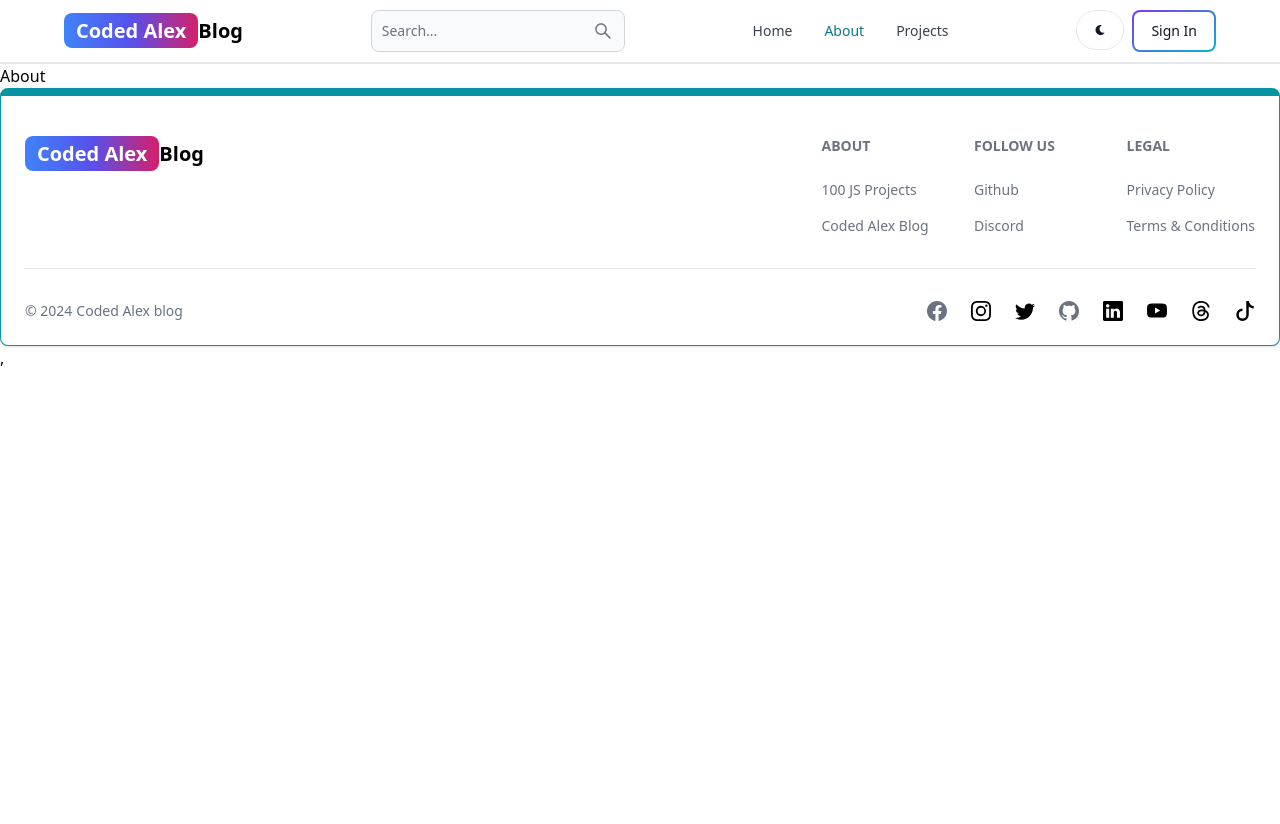
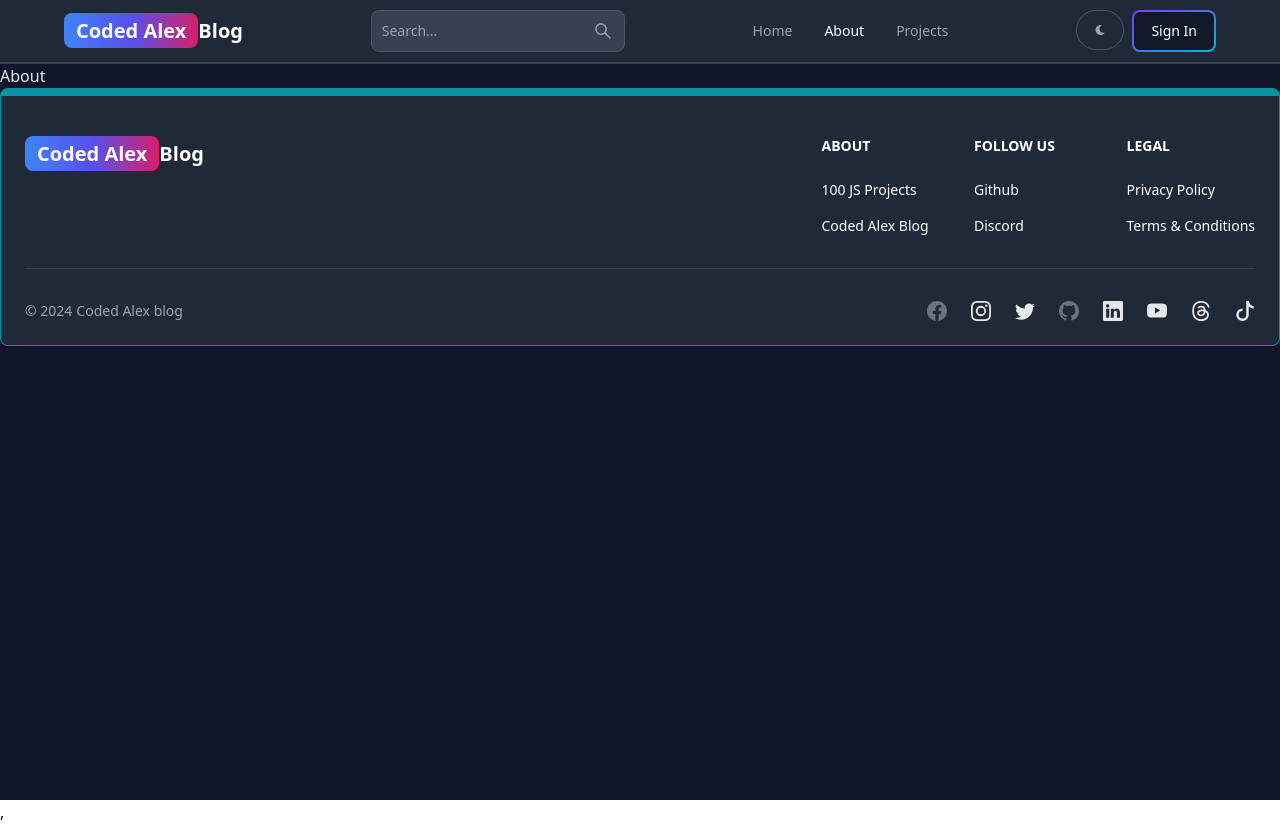
Before and after one commit to hackersbyte/Coded_Alex, a React (Vite) app in the folder client/: page /about in a window 1280 px wide. Before the commit the page ends 800 px from the top, so only its background shows below. Built offline with nearby package versions, Linux system fonts and the light colour scheme; no server answers.

Commit message:
add a dark theme

```diff
--- a/client/src/components/Header.jsx
+++ b/client/src/components/Header.jsx
@@ -2,15 +2,18 @@ import { Button, Navbar, TextInput, Avatar, Dropdown } from 'flowbite-react'
 import { Link, useLocation, useNavigate } from 'react-router-dom'
 import {AiOutlineSearch} from  'react-icons/ai'
 import { useSelector, useDispatch } from 'react-redux';
+import { toggleTheme } from '../redux/theme/themeSlice';
 import {FaMoon, FaSun}  from 'react-icons/fa'
 import { useEffect, useState } from 'react';
 
 export default function Header() {
     const path = useLocation().pathname;
     const location = useLocation();
+    const dispatch = useDispatch();
     const [searchTerm, setSearchTerm] = useState('');
     const navigate = useNavigate();
     const { currentUser } = useSelector((state) => state.user);
+    const { theme } = useSelector((state) => state.theme);
 
     useEffect(() => {
         const urlParams = new URLSearchParams(location.search);
@@ -50,8 +53,13 @@ export default function Header() {
             < AiOutlineSearch/>
         </Button>
         <div className='flex gap-2 md:order-2'>
-            <Button className='w-12 h-10 hidden sm:inline' color='gray' pill>
-                <FaMoon/>
+            <Button
+                className='w-12 h-10 hidden sm:inline'
+                color='gray'
+                pill
+                onClick={() => dispatch(toggleTheme())}
+            >
+                {theme === 'light' ? <FaSun/> : <FaMoon/>}
             </Button>
         { currentUser ? (
             <Dropdown
--- /dev/null
+++ b/client/src/components/ThemeProvider.jsx
@@ -0,0 +1,16 @@
+import { useSelector } from "react-redux";
+
+
+export default function ThemeProvider({ children }) {
+  const { theme } = useSelector((state) => state.theme);
+
+  return (
+    <div className={theme}>
+        <div className="bg-white text-gray-700 dark:text-gray-200 dark:bg-[rgb(16,23,42)]
+            transition duration-500 ease-in-out min-h-screen"
+        >
+            {children}
+        </div>
+    </div>
+    );
+}
--- a/client/src/main.jsx
+++ b/client/src/main.jsx
@@ -4,11 +4,14 @@ import './index.css'
 import { Provider } from 'react-redux';
 import { store, persistor } from './redux/store.js';
 import { PersistGate } from 'redux-persist/integration/react';
+import ThemeProvider from './components/ThemeProvider.jsx';
 
 ReactDOM.createRoot(document.getElementById('root')).render(
   <PersistGate persistor={persistor}>
   <Provider store={store}>
+    <ThemeProvider>
     <App />
+    </ThemeProvider>
   </Provider>,
   </PersistGate>
 )
--- a/client/src/redux/theme/themeSlice.js
+++ b/client/src/redux/theme/themeSlice.js
@@ -1,7 +1,7 @@
 import {createSlice} from '@reduxjs/toolkit';
 
 const initialState = {
-    theme: 'light',
+    theme: 'dark',
 };
 
 const themeSlice = createSlice({
@@ -9,7 +9,7 @@ const themeSlice = createSlice({
     initialState,
     reducers: {
         toggleTheme: (state) => {
-            state.theme = state.theme === 'light' ? 'dark' : 'light';
+            state.theme = state.theme === 'dark' ? 'light' : 'dark';
         },
         }
 });
```
